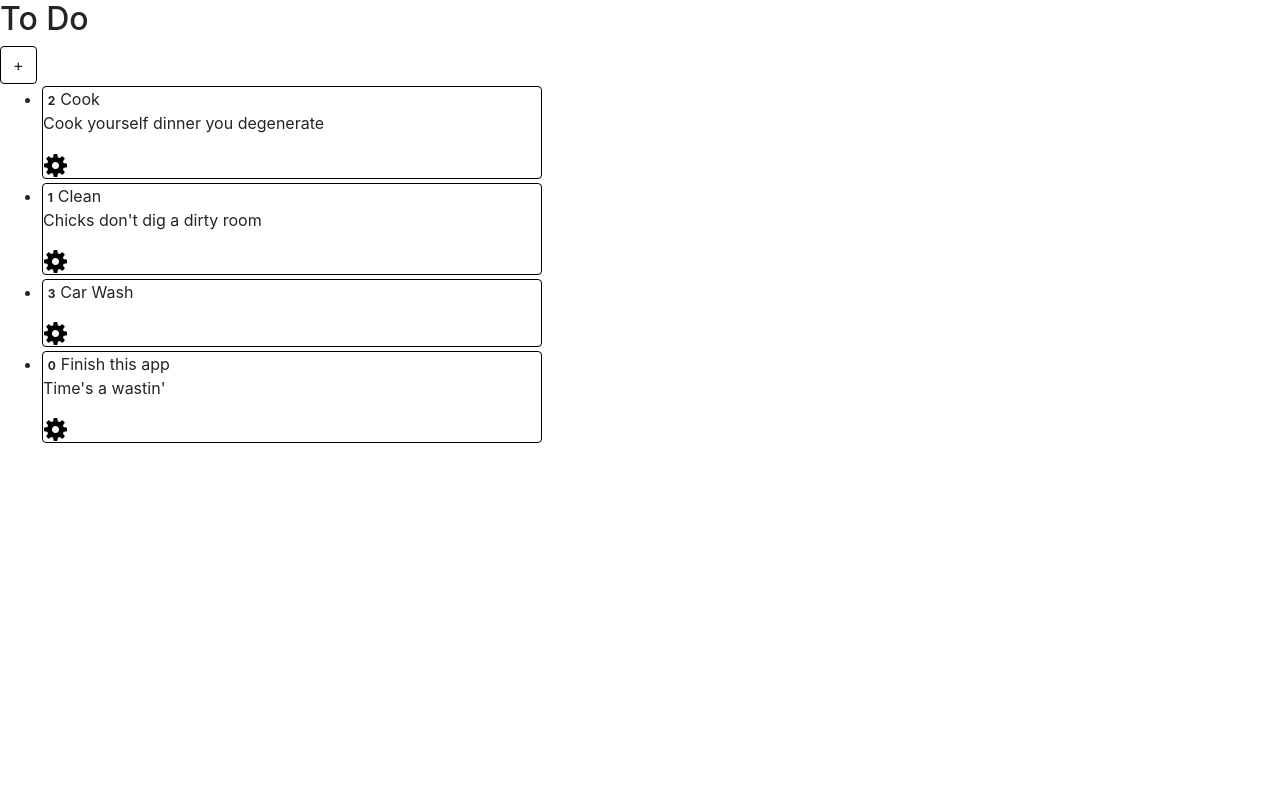
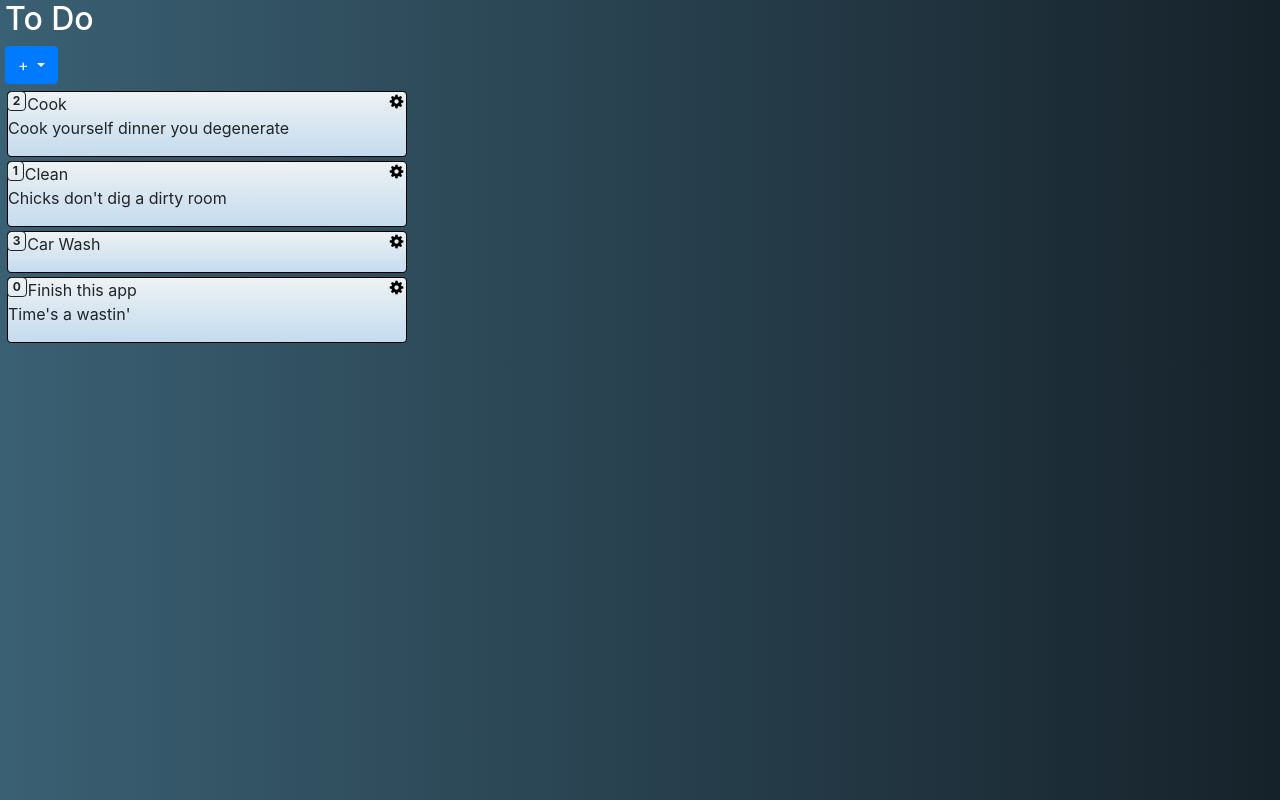
Before and after one commit to mkscof/to-do, an Angular app: page / in a window 1280 px wide. Built offline with nearby package versions, Linux system fonts and the light colour scheme.

Commit message:
Small changes

```diff
--- a/src/app/tasklist/tasklist.component.html
+++ b/src/app/tasklist/tasklist.component.html
@@ -1,19 +1,36 @@
-<h2>To Do</h2>
+<h2 id="headerTitle">To Do</h2>
 
 <div ngbDropdown class="d-inline-block">
-  <button class="btn btn-outline" id="addButton">
+  <button class="btn btn-primary" id="addButton" ngbDropdownToggle>
     +
   </button>
-  <!-- <div ngbDropdownMenu aria-labelledby="addButton">
-    <a ngbDropdownItem>Dropdown Working</a>
-  </div> -->
+  <div ngbDropdownMenu aria-labelledby="dropdownBasic1">
+    <form id="addForm">
+      <div class="form-group">
+        <textarea class="form-control" id="titleForm" rows="1" placeHolder="Title..." required></textarea>
+      </div>
+      <div class="form-group">
+        <textarea class="form-control" id="descriptionForm" rows="2" placeHolder="Description..." required></textarea>
+      </div>
+      <div class="form-group">
+        <label for="urgencyForm">Urgency</label>
+        <select multiple class="form-control" id="urgencyForm" required>
+          <option>0</option>
+          <option>1</option>
+          <option>2</option>
+          <option>3</option>
+        </select>
+      </div>
+      <button type="submit" class="btn btn-success">Submit</button>
+    </form>
+  </div>
 </div>
 <div id="task-container">
   <ul class="tasks">
     <li *ngFor="let task of tasklist">
-      <span class="badge">{{task.urgency}}</span>{{task.title}}
+      <img src="../assets/settings.png">
+      <span class="badge" id="uBadge">{{task.urgency}}</span>{{task.title}}
       <p>{{task.description}}</p>
-      <img src="../assets/settings.png">
     </li>
   </ul>
 </div>
--- a/src/app/tasklist/tasklist.component.scss
+++ b/src/app/tasklist/tasklist.component.scss
@@ -1,25 +1,55 @@
+#headerTitle {
+    position: relative;
+    left: 5px;
+    color: white;
+}
+
 #addButton {
-    border: solid black;
-    border-width: thin;
+    position: relative;
+    left: 5px;
+}
+
+#addForm {
+    width: 500px;
+    padding: 5px;
 }
 
 #task-container {
     .tasks {
         display: flex;
         flex-direction: column;
+        list-style-type: none;
+        padding-left: 5px;
+        padding-top: 5px;
+        img {
+            float: right;
+            position: relative;
+            margin-right: 2px;
+            margin-top: 2px;
+            height: auto;
+            width: auto;
+            max-width: 15px;
+            max-height: 15px;
+        }
         li {
-
             border: solid black;
             border-width: thin;
             border-radius: 4px;
             margin: 2px;
-            width: 500px;
-        }
-        img {
-            height: auto;
-            width: auto;
-            max-width: 25px;
-            max-height: 25px;
+            width: 400px;
+            background: #8e9eab;
+            background: -webkit-linear-gradient(to bottom, #eef2f3, #c4dbee);
+            background: linear-gradient(to bottom, #eef2f3, #c4dbee);
+
+
+            #uBadge {
+                position: relative;
+                top: -5px;
+                left: -1px;
+                border: solid;
+                border-radius: 4px;
+                border-width: thin;
+            }
         }
     }
 }
--- a/src/app/tasklist/tasklist.component.ts
+++ b/src/app/tasklist/tasklist.component.ts
@@ -25,4 +25,8 @@ export class TasklistComponent implements OnInit {
     this.tasklist = this.taskService.getTasks();
   }
 
+  addTask(form): void {
+    console.log(form.value);
+    //this.tasklist.push(this.taskService.addTask(title, description, urgency));
+  }
 }
--- a/src/app/taskservice/task.service.ts
+++ b/src/app/taskservice/task.service.ts
@@ -19,7 +19,16 @@ export class TaskService {
     return TASKS;
   }
 
-  createTask() {
+  addTask(title: String, description: String, urgency: number): Task {
     this.taskCount += 1;
+    return new Task(title, description, urgency);
+  }
+
+  deleteTask() {
+    this.taskCount -= 1;
+  }
+
+  editTask() {
+
   }
 }
--- a/src/styles.scss
+++ b/src/styles.scss
@@ -1,2 +1,10 @@
 /* You can add global styles to this file, and also import other style files */
 @import '../node_modules/bootstrap/dist/css/bootstrap.min.css';
+
+html {
+    body {
+        background: #16222A;  /* fallback for old browsers */
+        background: -webkit-linear-gradient(to right, #3A6073, #16222A);  /* Chrome 10-25, Safari 5.1-6 */
+        background: linear-gradient(to right, #3A6073, #16222A); /* W3C, IE 10+/ Edge, Firefox 16+, Chrome 26+, Opera 12+, Safari 7+ */
+    }
+}
```
Also changed, not shown: src/app/task.ts (+5 -3 lines), src/index.html (indentation only).
